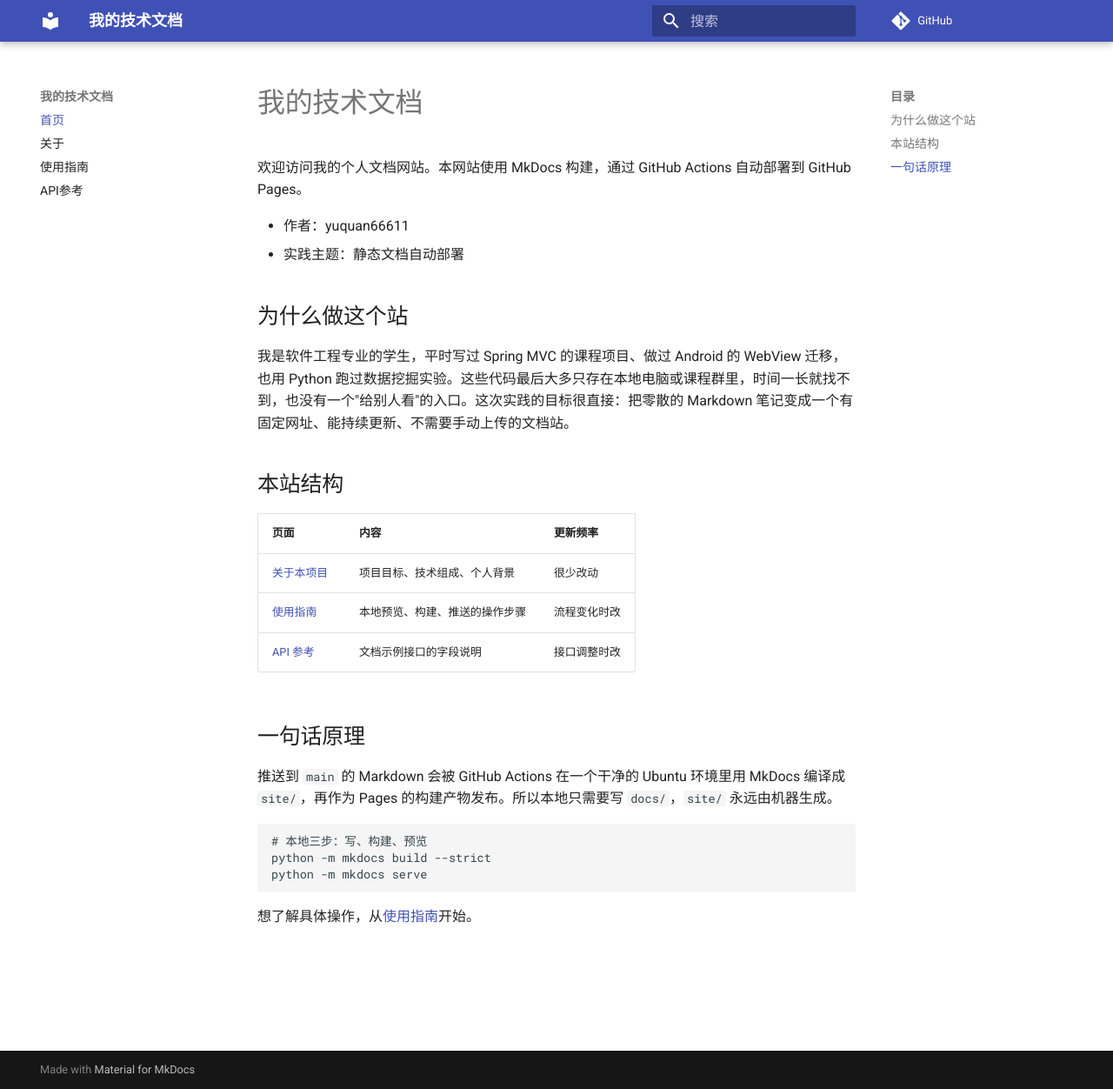
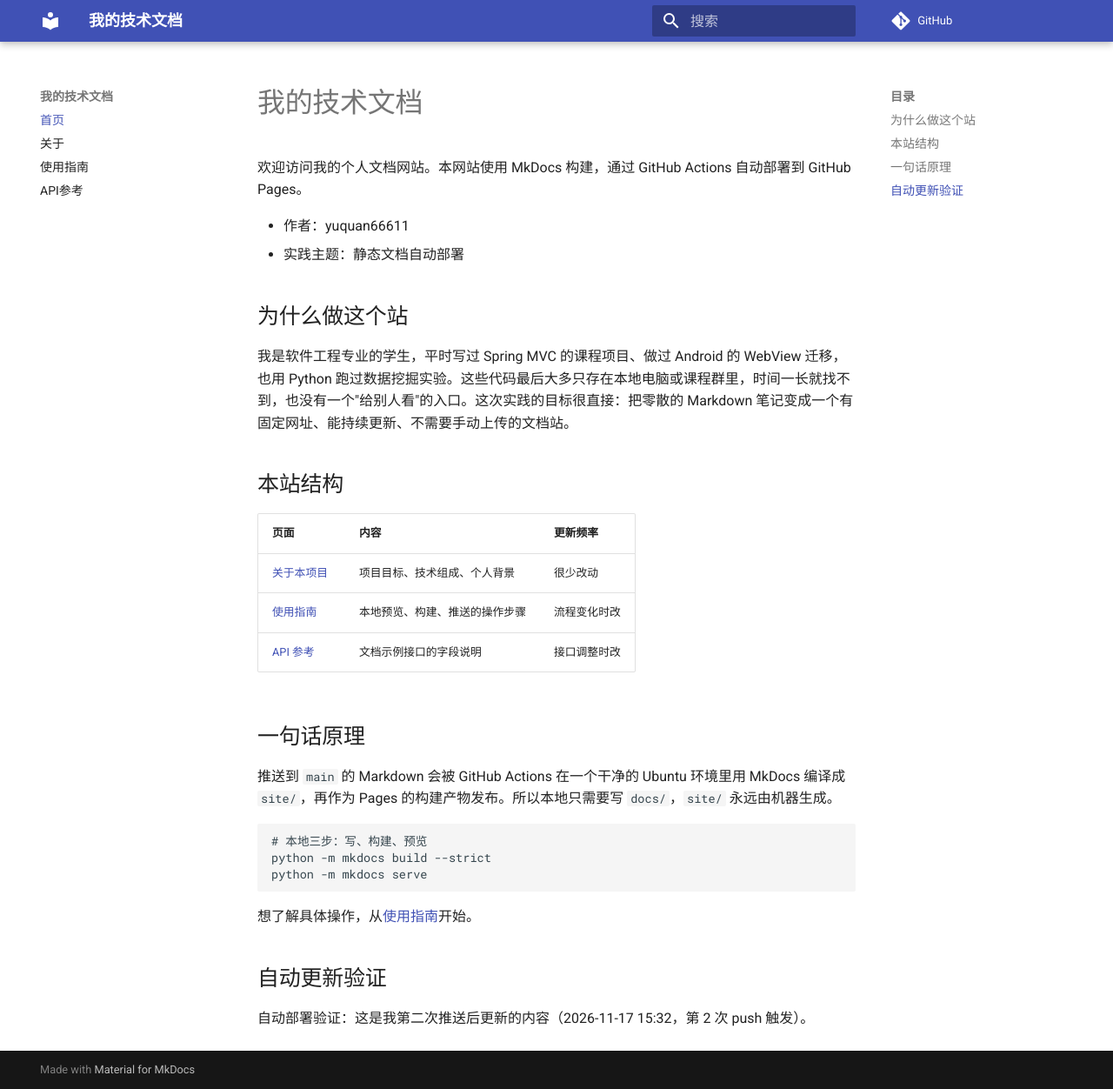
Before and after one commit to yuquan66611/my-docs, an MkDocs documentation site: the page built from docs/index.md, in a window 1280 px wide and 1252 px high. Shown: the whole window at 87% size. Built offline with MkDocs 1.6.1 and Material for MkDocs 9.7.7, drawn with Linux system fonts in a browser that asks for light colours; comment, search, counter and statistics services are not loaded.

Commit message:
验证文档修改后自动更新网站

````diff
--- a/docs/index.md
+++ b/docs/index.md
@@ -28,3 +28,7 @@ python -m mkdocs serve
 ```
 
 想了解具体操作，从[使用指南](guide.md)开始。
+
+## 自动更新验证
+
+自动部署验证：这是我第二次推送后更新的内容（2026-11-17 15:32，第 2 次 push 触发）。
````
